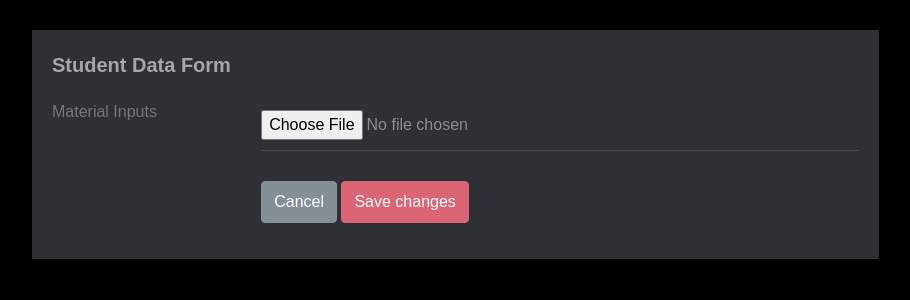
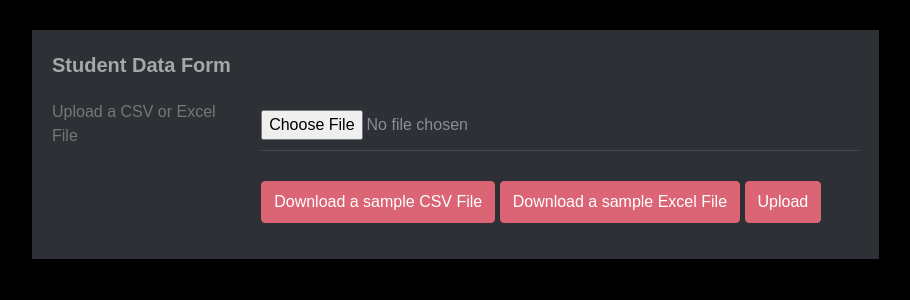
Before and after one commit to pixelexel/19007, a Django app: template studentapp/templates/import_data.html in a window 1280 px wide. Shown: the top 300 px of the page, without its empty margins (173-1083 px from the left). Run offline with Django 3.2, Linux system fonts and the light colour scheme; the template is opened without the code that fills it, so the values that code supplies are empty; parts of the project's set-up code (start-up, migrations or seed data) failed here and were passed over; some libraries are stand-ins or nearby versions; some web fonts are replaced.

Commit message:
Added sample files for CSV and Excel, fixed form

```diff
--- a/studentapp/templates/import_data.html
+++ b/studentapp/templates/import_data.html
@@ -39,7 +39,7 @@
                       <div class="line"></div>
 
                       <div class="row">
-                        <label class="col-sm-3 form-control-label">Material Inputs</label>
+                        <label class="col-sm-3 form-control-label">Upload a CSV or Excel File</label>
                         <div class="col-sm-9">
 
                           <div class="form-group-material">
@@ -61,8 +61,9 @@
 
                       <div class="form-group row">
                         <div class="col-sm-9 ml-auto">
-                          <button type="submit" class="btn btn-secondary">Cancel</button>
-                          <button type="submit" class="btn btn-primary">Save changes</button>
+                          <a href="https://drive.google.com/uc?export=download&id=1AeibcMYZsChN3cgF4rw80r2Xz9Ngzh0o" class="btn btn-primary" download>Download a sample CSV File</a>
+                          <a href="https://drive.google.com/uc?export=download&id=1KC8iEhAvVfqQt7mAUzulNbEw5z3uQIaK" class="btn btn-primary" download>Download a sample Excel File</a>
+                          <button type="submit" class="btn btn-primary">Upload</button>
                         </div>
                       </div>
 
```
